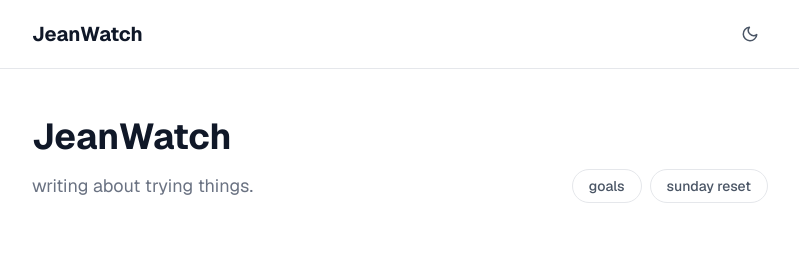
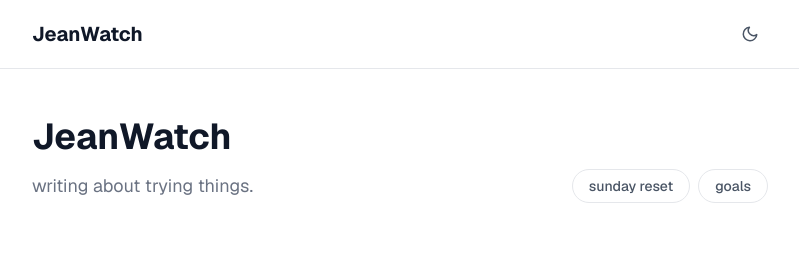
Before and after one commit to ibud155/JeanWatch, a Next.js app: page / in a window 1280 px wide. Shown: the top 259 px of the page, without its empty margins (240-1039 px from the left). Built offline with nearby package versions, Linux system fonts and the light colour scheme.

Commit message:
swap button order

```diff
--- a/src/app/page.tsx
+++ b/src/app/page.tsx
@@ -16,16 +16,16 @@ export default function HomePage() {
           </p>
           <div className="flex items-center gap-2">
             <Link
+              href="/sunday-reset"
+              className="text-sm font-medium px-4 py-1.5 rounded-full border border-gray-200 dark:border-gray-700 text-gray-600 dark:text-gray-400 hover:border-gray-400 dark:hover:border-gray-500 hover:text-gray-900 dark:hover:text-white transition-colors"
+            >
+              sunday reset
+            </Link>
+            <Link
               href="/goals"
               className="text-sm font-medium px-4 py-1.5 rounded-full border border-gray-200 dark:border-gray-700 text-gray-600 dark:text-gray-400 hover:border-gray-400 dark:hover:border-gray-500 hover:text-gray-900 dark:hover:text-white transition-colors"
             >
               goals
-            </Link>
-            <Link
-              href="/sunday-reset"
-              className="text-sm font-medium px-4 py-1.5 rounded-full border border-gray-200 dark:border-gray-700 text-gray-600 dark:text-gray-400 hover:border-gray-400 dark:hover:border-gray-500 hover:text-gray-900 dark:hover:text-white transition-colors"
-            >
-              sunday reset
             </Link>
           </div>
         </div>
```
